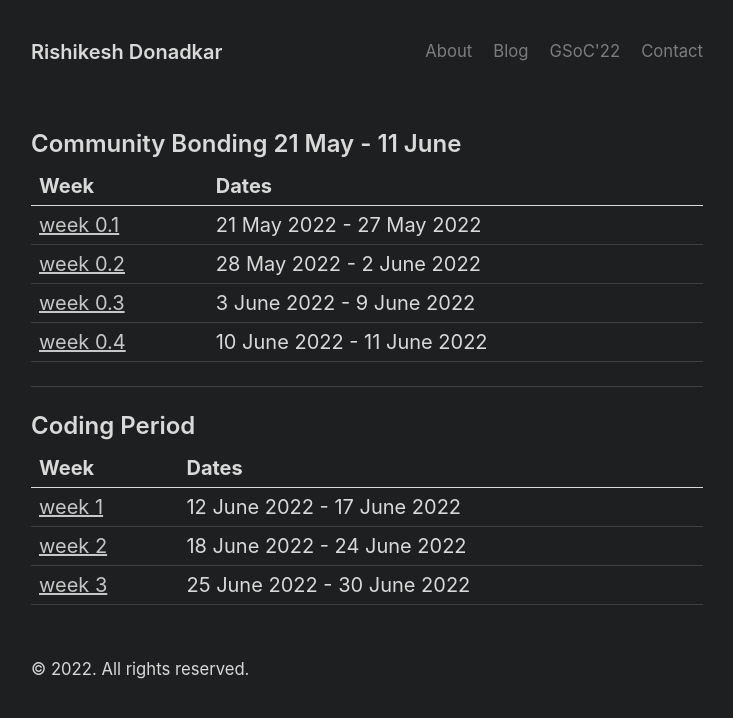
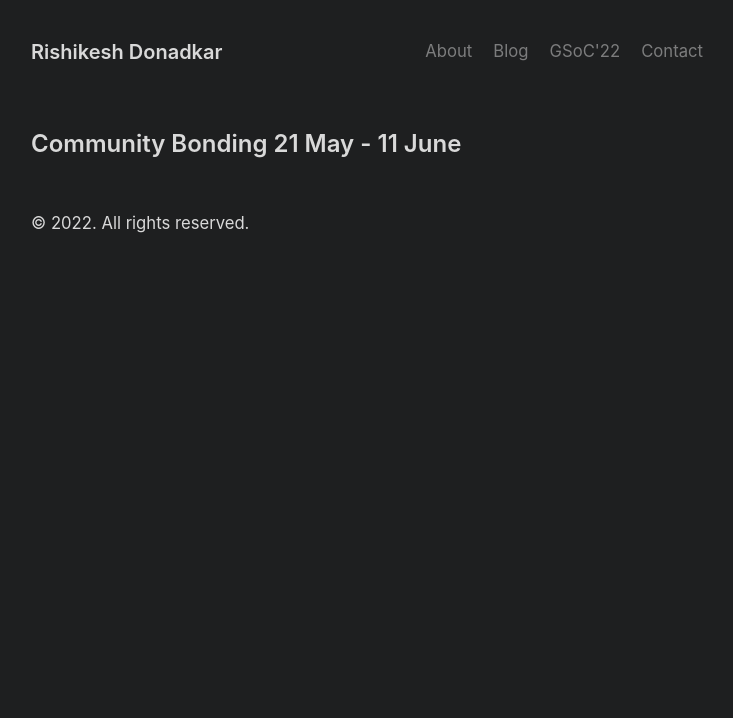
Before and after one commit to RISHI27-dot/rishi27-dot.github.io, a Jekyll site: the page built from gsoc/home.md, in a window 1280 px wide. Shown: the top 718 px of the page, without its empty margins (273-1006 px from the left). Built offline with Jekyll 4.4.1, drawn with Linux system fonts in a browser that asks for light colours.

```diff
--- a/gsoc/home.md
+++ b/gsoc/home.md
@@ -5,7 +5,7 @@ title: home
 
 ## Community Bonding 21 May - 11 June
 
-|Week                              | Dates                     |
+<!-- |Week                              | Dates                     |
 |----------------------------------|---------------------------|
 | [week 0.1](/gsoc/weeks/week0.1)  |21 May 2022 - 27 May 2022
 | [week 0.2](/gsoc/weeks/week0.2)  |28 May 2022 - 2 June 2022
@@ -20,4 +20,4 @@ title: home
 |-------------------------------|---------------------------|
 | [week 1](/gsoc/weeks/week_1)  |12 June 2022 - 17 June 2022
 | [week 2](/gsoc/weeks/week_2)  |18 June 2022 - 24 June 2022
-| [week 3](/gsoc/weeks/week_3)  |25 June 2022 - 30 June 2022
+| [week 3](/gsoc/weeks/week_3)  |25 June 2022 - 30 June 2022  -->
```
Also changed, not shown: blog.md (+2 -0 lines), gsoc.md (+2 -1 lines), midway_blog/home.md (added, +6 -0 lines).
